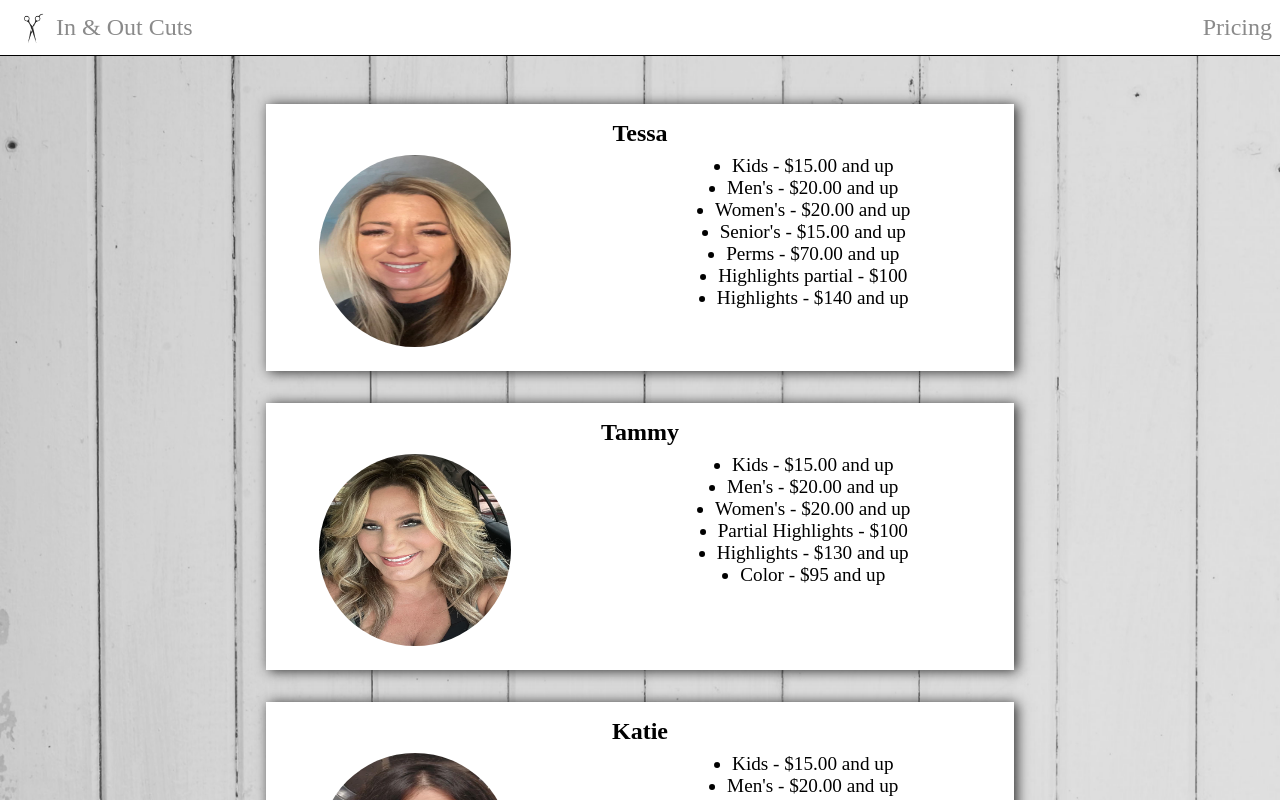
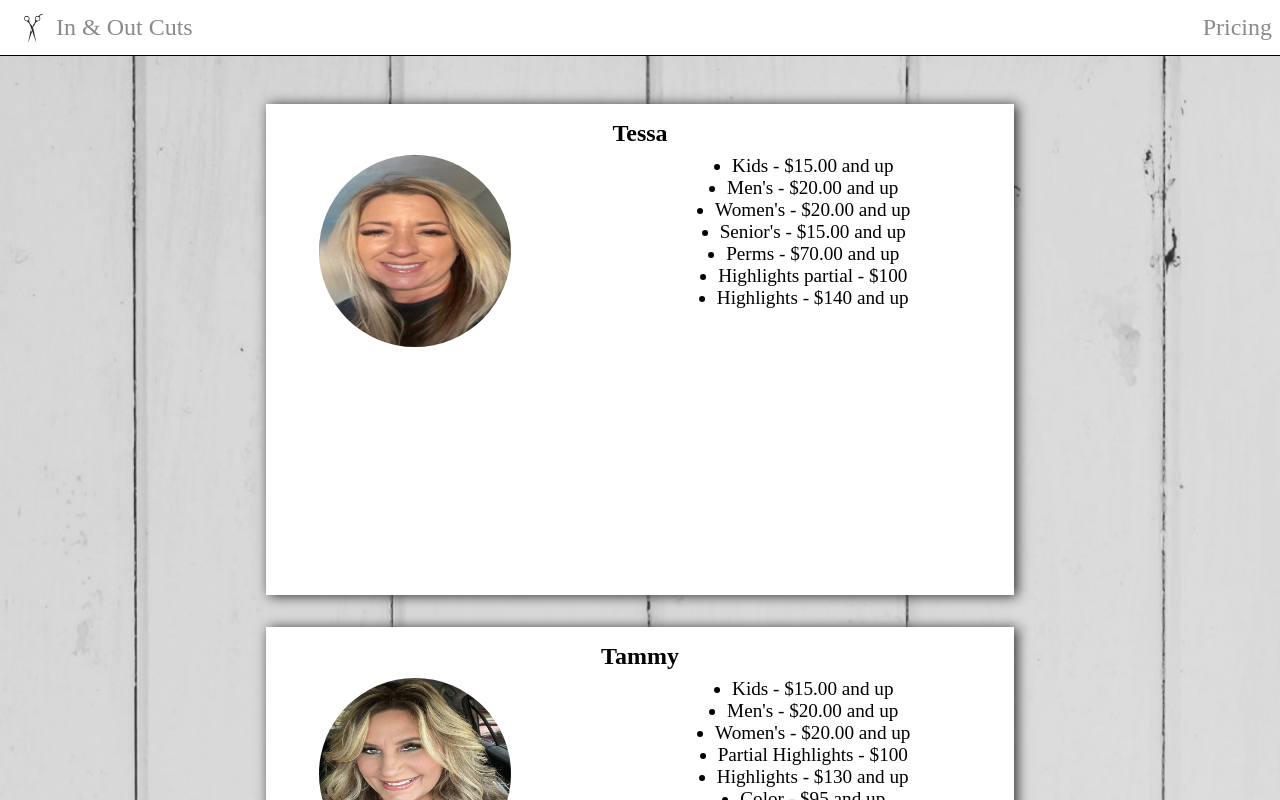
Before and after one commit to JMSONNE/In-Out, a React (Vite) app: page /pricing in a window 1280 px wide. Shown: the top 800 px of the page. Built offline with nearby package versions, Linux system fonts and the light colour scheme.

Commit message:
fixed layout

```diff
--- a/src/index.css
+++ b/src/index.css
@@ -139,7 +139,7 @@ body {
 
 /* Pricing page */
 .pricing-page {
-  height: 100vh;
+  height: 200vh;
   width: auto;
   padding: 1rem;
   background-image: url("./assets/background.jpeg");
@@ -160,7 +160,7 @@ body {
   justify-content: center;
   width: 60%;
   background-color: white;
-  height: 35%;
+  height: 40%;
   padding: 1rem;
   box-shadow: 3px 1px 12px 0px rgb(46, 46, 46);
   margin-top: 2rem;
```
